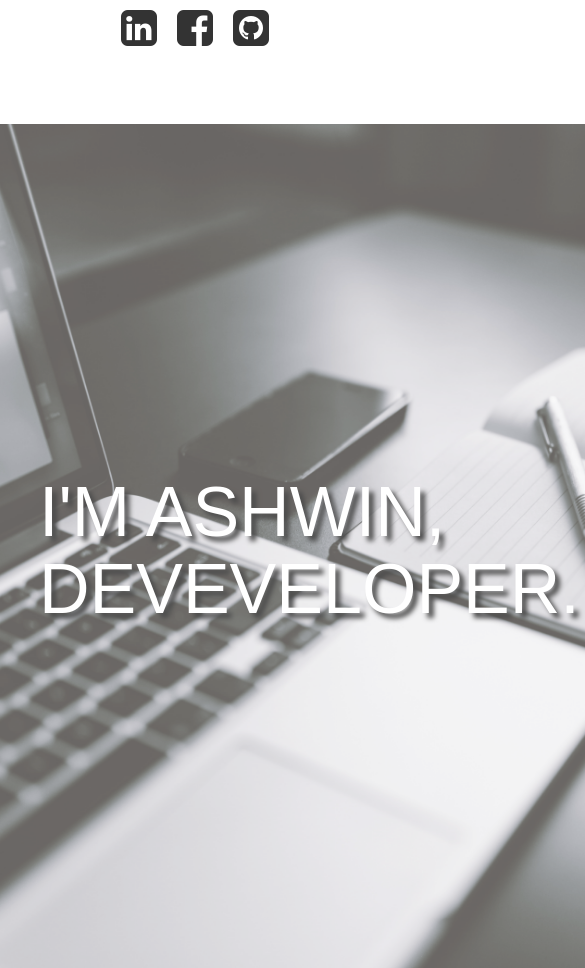
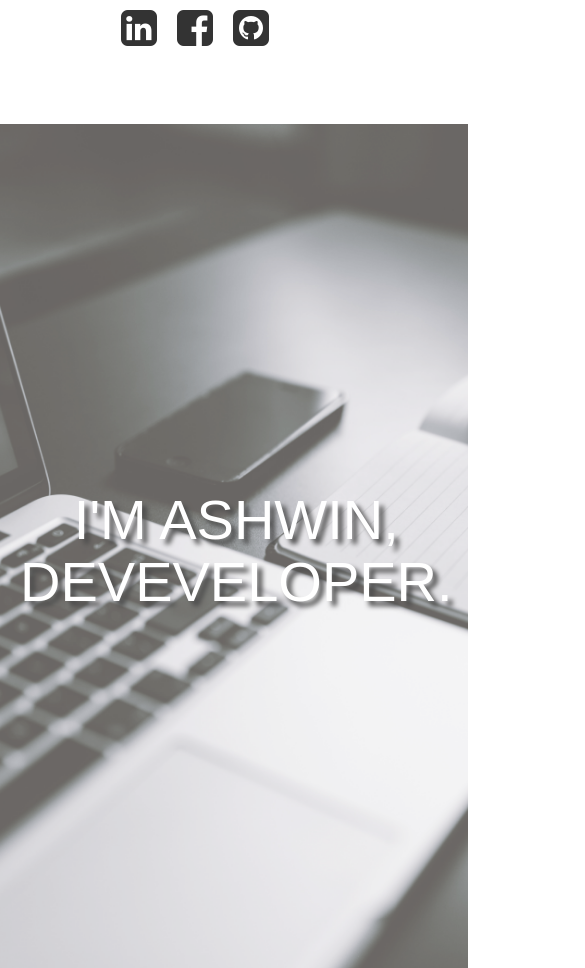
Before and after one commit to ashwinath/personal-website-2.0, a React (Create React App) app: page / in a window 390 px wide. Shown: the part 720-1688 px from the top of the page, 585 px wide, since content can reach past the window. Built offline with nearby package versions, Linux system fonts and the light colour scheme; a web font is replaced by a local one.

Commit message:
fixed mobile

```diff
--- a/src/App.css
+++ b/src/App.css
@@ -1,6 +1,16 @@
 html, body, #root, #router, #side-bar, .main-section {
   height: 100%;
   font-family: 'News Cycle', sans-serif;
+}
+
+@media (max-width: 768px) {
+  html, body, #root, #router, #side-bar, .main-section {
+    width: 100%;
+  }
+
+  #landing h1 {
+    text-align: center;
+  }
 }
 
 #side-bar {
@@ -53,7 +63,7 @@ html, body, #root, #router, #side-bar, .main-section {
 }
 
 #landing {
-  padding-left: 10%;
+  padding-left: 20px;
   background-image: url('./images/LandingWallpaper.jpg');
   background-size: cover;
   background-repeat: no-repeat;
@@ -63,7 +73,7 @@ html, body, #root, #router, #side-bar, .main-section {
 
 #landing-content h1 {
   color: white;
-  font-size: 5em;
+  font-size: 4em;
   text-shadow: 5px 5px 5px #000;
 }
 
--- a/src/Components/LandingPage.js
+++ b/src/Components/LandingPage.js
@@ -7,7 +7,6 @@ class LandingPage extends Component {
         className="col-md-9 main-section center-vertical-parent">
         <div id="landing-content" className="center-vertical">
           <h1>I'M ASHWIN, DEVEVELOPER.</h1>
-          <p></p>
         </div>
       </div>
     );
```
